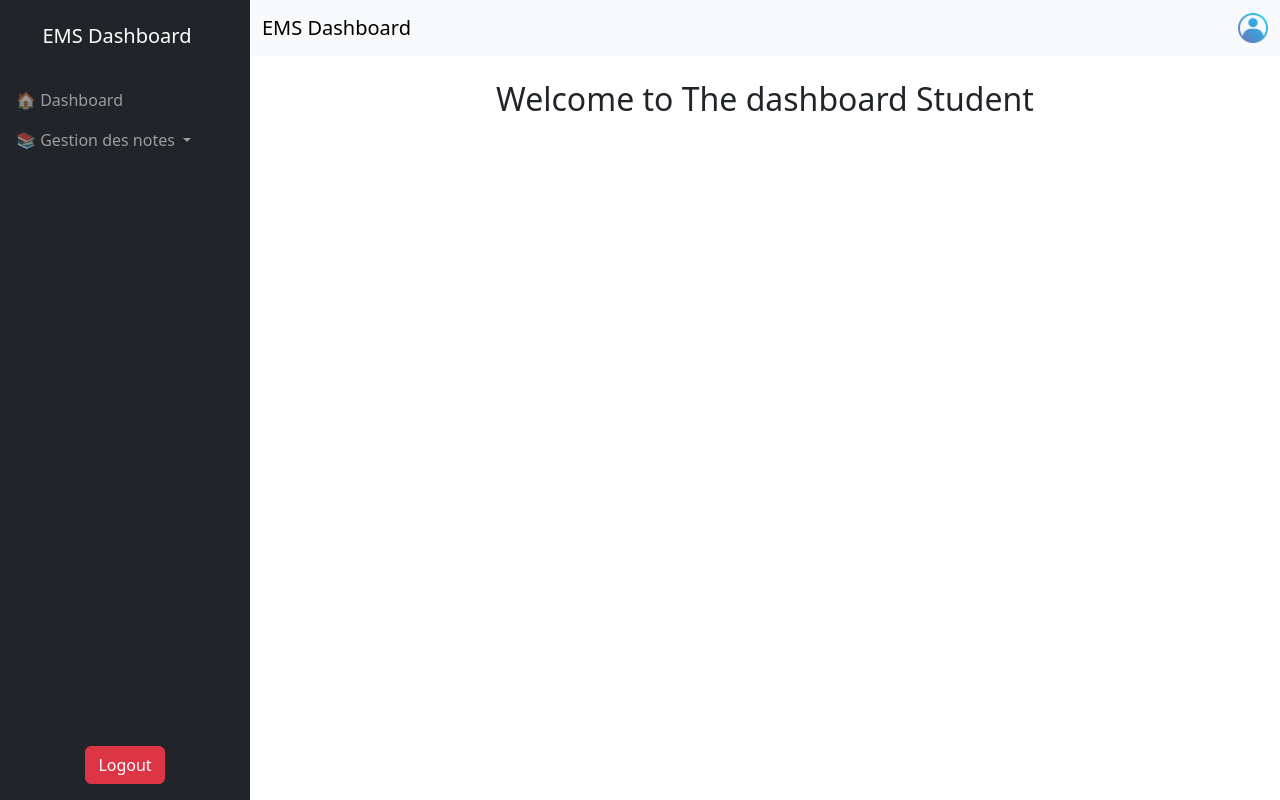
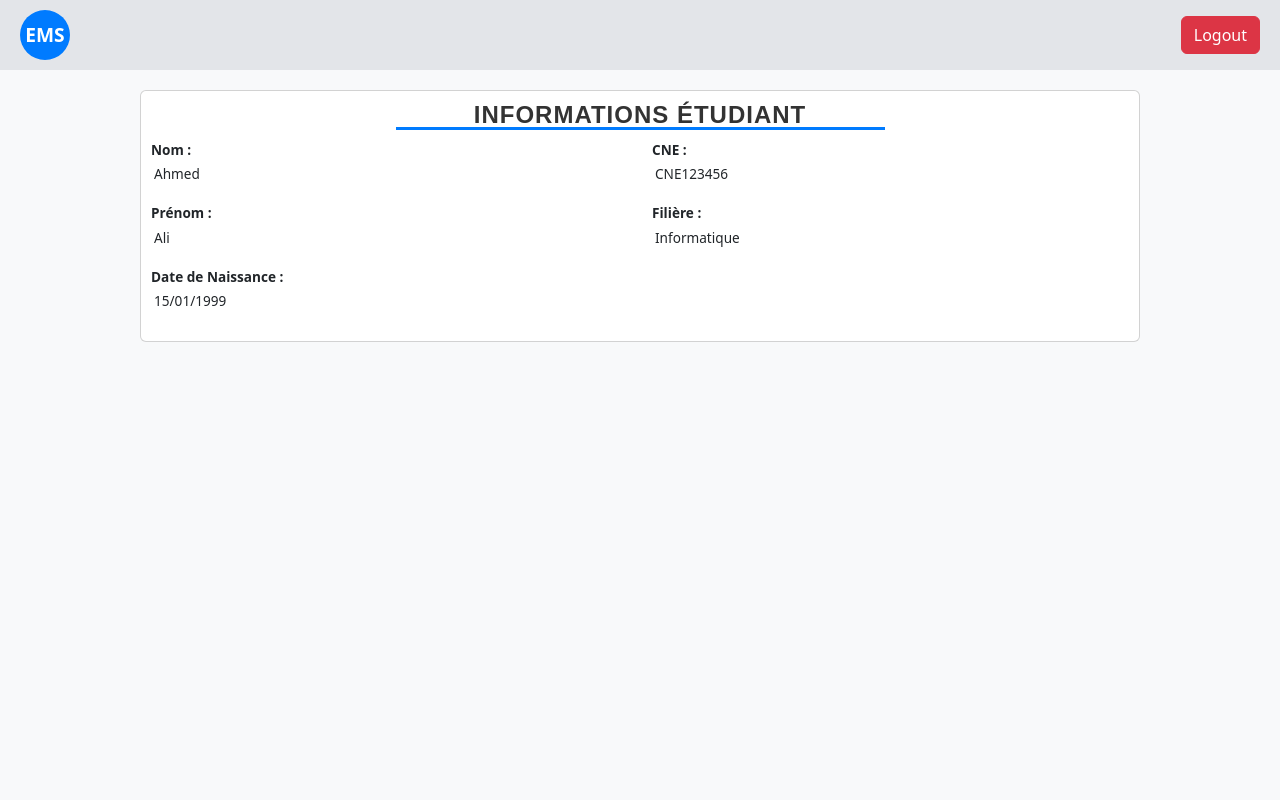
Before and after one commit to youssefbouali/EMS, a CodeIgniter 4 app: the page made by app/Views/dashboardStudent.php in a window 1280 px wide. Run offline with PHP 8.4 and a stand-in for CodeIgniter, Linux system fonts and the light colour scheme; the template is opened without the code that fills it, so the values that code supplies are empty; some libraries are stand-ins or nearby versions.

Commit message:
les informations des etudiants

```diff
--- a/app/Config/Database.php
+++ b/app/Config/Database.php
@@ -28,7 +28,7 @@ class Database extends Config
         'DSN'      => '',
         'hostname' => 'localhost',
         'username' => 'root', // Utilisateur de la base de données
-        'password' => 'root', // Mot de passe de l'utilisateur
+        'password' => '', // Mot de passe de l'utilisateur
         'database' => 'ems', // Nom de la base de données
         'DBDriver' => 'MySQLi',
         'DBPrefix' => '',
--- a/app/Config/Routes.php
+++ b/app/Config/Routes.php
@@ -28,3 +28,4 @@ $routes->post('/notes/(:num)', 'NoteController::AddNotes/$1');
 
 $routes->get('/notes/saisirNote', 'NoteController::index'); // Soumettre la note
 $routes->post('/notes/saisirNote', 'NoteController::saisirNote'); // Soumettre la note
+$routes->get('/dashboard', 'DashboardController::index');
--- a/app/Views/dashboardStudent.php
+++ b/app/Views/dashboardStudent.php
@@ -1,125 +1,132 @@
 <!DOCTYPE html>
-<html lang="fr">
-
+<html lang="en">
 <head>
     <meta charset="UTF-8">
     <meta name="viewport" content="width=device-width, initial-scale=1.0">
-    <title>EMS Gestion des Examens - Dashboard</title>
-    <link rel="stylesheet" href="/assets/bootstrap/css/bootstrap.min.css">
+    <title>Dashboard Étudiant</title>
+    <link href="https://cdn.jsdelivr.net/npm/bootstrap@5.3.0/dist/css/bootstrap.min.css" rel="stylesheet">
     <style>
-        /* Custom Styles */
-        .sidebar {
-            width: 250px;
-            position: fixed;
-            top: 0;
+        body {
+            background-color: #f8f9fa;
+        }
+        .header {
+            display: flex;
+            justify-content: space-between;
+            align-items: center;
+            padding: 10px 20px;
+            background-color: hsla(214, 12.70%, 89.20%, 0.87);
+            color: white;
+        }
+        .logo {
+            width: 50px;
+            height: 50px;
+            background-color: #007bff;
+            color: white;
+            display: flex;
+            justify-content: center;
+            align-items: center;
+            font-size: 1.2rem;
+            font-weight: bold;
+            border-radius: 50%;
+        }
+        .card {
+            margin-top: 20px;
+            max-width: 1000px;
+            width: 100%;
+            margin-left: auto;
+            margin-right: auto;
+            padding: 10px;
+        }
+        .field-label {
+            font-weight: bold;
+            font-size: 0.85rem;
+            margin-bottom: 0.05rem;
+        }
+        .info-background {
+            padding: 3px;
+            border-radius: 5px;
+            font-size: 0.85rem;
+        }
+        .row {
+            margin-bottom: 0rem;
+        }
+        .modern-title {
+            font-family: 'Arial', sans-serif;
+            font-size: 1.5rem;
+            font-weight: 600;
+            text-transform: uppercase;
+            letter-spacing: 1px;
+            color: #333;
+            text-align: center;
+            margin-bottom: 10px;
+            position: relative;
+        }
+        .modern-title::before {
+            content: "";
+            position: absolute;
+            width: 50%;
+            height: 3px;
+            background-color: #007bff;
             bottom: 0;
+            left: 25%;
+            transition: all 0.3s ease;
+        }
+        .modern-title:hover::before {
+            width: 100%;
             left: 0;
-            background-color: #343a40;
-            padding-top: 20px;
-        }
-
-        .main-content {
-            margin-left: 250px;
-            /*padding-top: 20px;*/
-        }
-
-        .navbar {
-            z-index: 1050;
-        }
-
-        .card {
-            border: 1px solid #ddd;
-            border-radius: 8px;
-        }
-
-        .card:hover {
-            box-shadow: 0 0 10px rgba(0, 0, 0, 0.1);
-        }
-
-        .card-title {
-            font-weight: bold;
-        }
-
-        .card-body {
-            padding: 1.5rem;
-        }
-
-        .btn-logout {
-            margin-top: auto;
-        }
-
-        /* Media Query for small screens */
-        @media (max-width: 768px) {
-            .sidebar {
-                width: 100%;
-                height: auto;
-            }
-
-            .main-content {
-                margin-left: 0;
-            }
         }
     </style>
 </head>
+<body>
+    <!-- En-tête avec logo et bouton de déconnexion -->
+    <div class="header">
+        <div class="logo">EMS</div>
+        <button class="btn btn-danger">Logout</button>
+    </div>
 
-<body>
-    <div class="d-flex">
-        <!-- Sidebar -->
-        <nav class="navbar navbar-dark bg-dark sidebar flex-column p-3">
-            <a class="navbar-brand mb-4" href="#">EMS Dashboard</a>
-            <ul class="navbar-nav flex-column w-100">
-                <li class="nav-item">
-                    <a class="nav-link" href="/">🏠 Dashboard</a>
-                </li>
-                <li class="nav-item dropdown">
-                    <a class="nav-link dropdown-toggle" href="#" id="gestionNotesDropdown" role="button" data-bs-toggle="dropdown" aria-expanded="false">
-                        📚 Gestion des notes
-                    </a>
-                    <ul class="dropdown-menu" aria-labelledby="gestionNotesDropdown">
-                        <li><a class="dropdown-item" href="<?= site_url('/sectors') ?>">Saisie des notes</a></li>
-                    </ul>
-                </li>
-            </ul>
-            <a href="/logout" class="btn btn-danger mt-auto">Logout</a>
-        </nav>
-        <!-- Main Content -->
-        <div class="flex-grow-1 main-content">
-            <!-- Navbar -->
-            <nav class="navbar navbar-expand-lg navbar-light bg-light w-100" style="z-index: 1050;">
-                <div class="container-fluid">
-                    <a class="navbar-brand" href="#">EMS Dashboard</a>
-                    <a href="#" class="nav-link">
-                        <img src="<?= base_url('assets/images/profil.png') ?>" alt="Profile" style="width:30px;">
-                    </a>
+    <!-- Contenu principal -->
+    <div class="container">
+        <div class="card">
+            <h4 class="modern-title">Informations Étudiant</h4>
+            <div class="row">
+                <div class="col-md-6">
+                    <p class="field-label">Nom :</p>
+                    <div class="info-background">
+                        <p id="student-nom">Ahmed</p>
+                    </div>
                 </div>
-            </nav>
-
-            <!-- Main Content -->
-            <div class="container-fluid p-4">
-                <h2 class="text-center">Welcome to The dashboard Student</h2>
-
-                <!-- Success and Error Flash Messages -->
-                <?php if (session()->getFlashdata('success')): ?>
-                    <div class="alert alert-success">
-                        <p><?= esc(session()->getFlashdata('success')) ?></p>
+                <div class="col-md-6">
+                    <p class="field-label">CNE :</p>
+                    <div class="info-background">
+                        <p id="student-cne">CNE123456</p>
                     </div>
-                <?php endif; ?>
-
-                <?php if (session()->getFlashdata('errors')): ?>
-                    <div class="alert alert-danger">
-                        <ul>
-                            <?php foreach (session()->getFlashdata('errors') as $error): ?>
-                                <li><?php esc($error) ?></li>
-                            <?php endforeach; ?>
-                        </ul>
+                </div>
+            </div>
+            <div class="row">
+                <div class="col-md-6">
+                    <p class="field-label">Prénom :</p>
+                    <div class="info-background">
+                        <p id="student-prenom">Ali</p>
                     </div>
-                <?php endif; ?>
+                </div>
+                <div class="col-md-6">
+                    <p class="field-label">Filière :</p>
+                    <div class="info-background">
+                        <p id="student-filiere">Informatique</p>
+                    </div>
+                </div>
+            </div>
+            <div class="row">
+                <div class="col-md-12">
+                    <p class="field-label">Date de Naissance :</p>
+                    <div class="info-background">
+                        <p id="student-dob">15/01/1999</p>
+                    </div>
+                </div>
             </div>
         </div>
     </div>
 
-    <script src="/assets/js/popper.min.js"></script>
-    <script src="/assets/bootstrap/js/bootstrap.bundle.min.js"></script>
+    <script src="https://cdn.jsdelivr.net/npm/bootstrap@5.3.0/dist/js/bootstrap.bundle.min.js"></script>
 </body>
-
 </html>
```
Also changed, not shown: app/Controllers/DashboardController.php (added, +12 -0 lines), app/images/logo.jpg (added), 1 other file.
